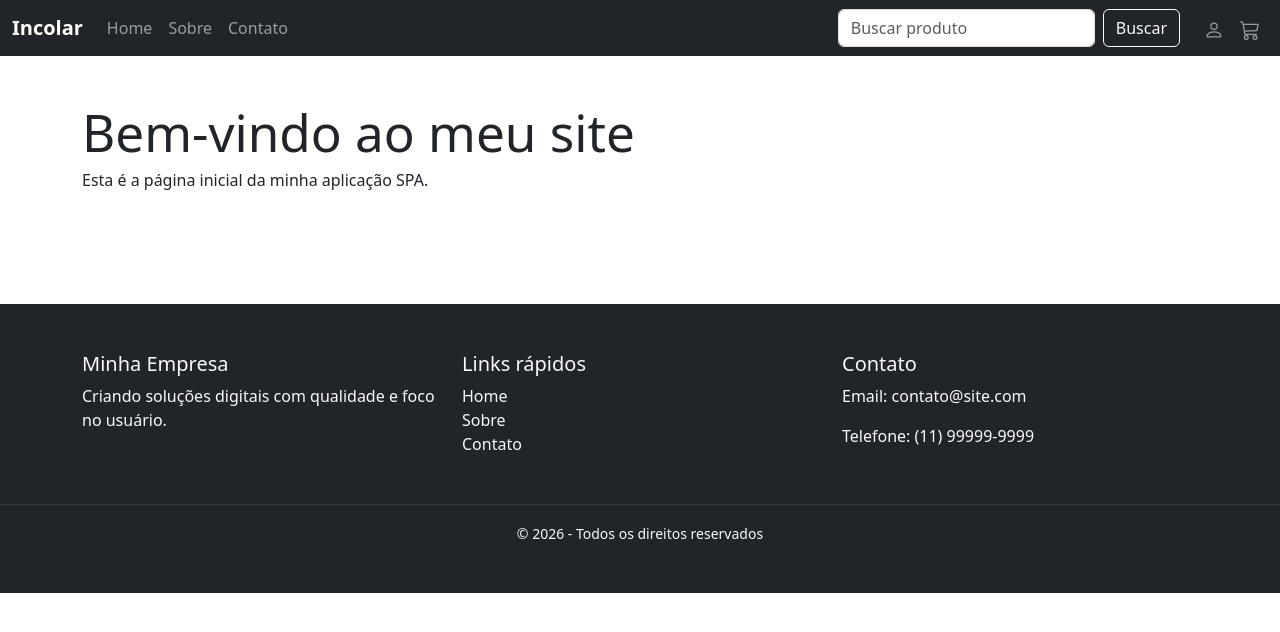
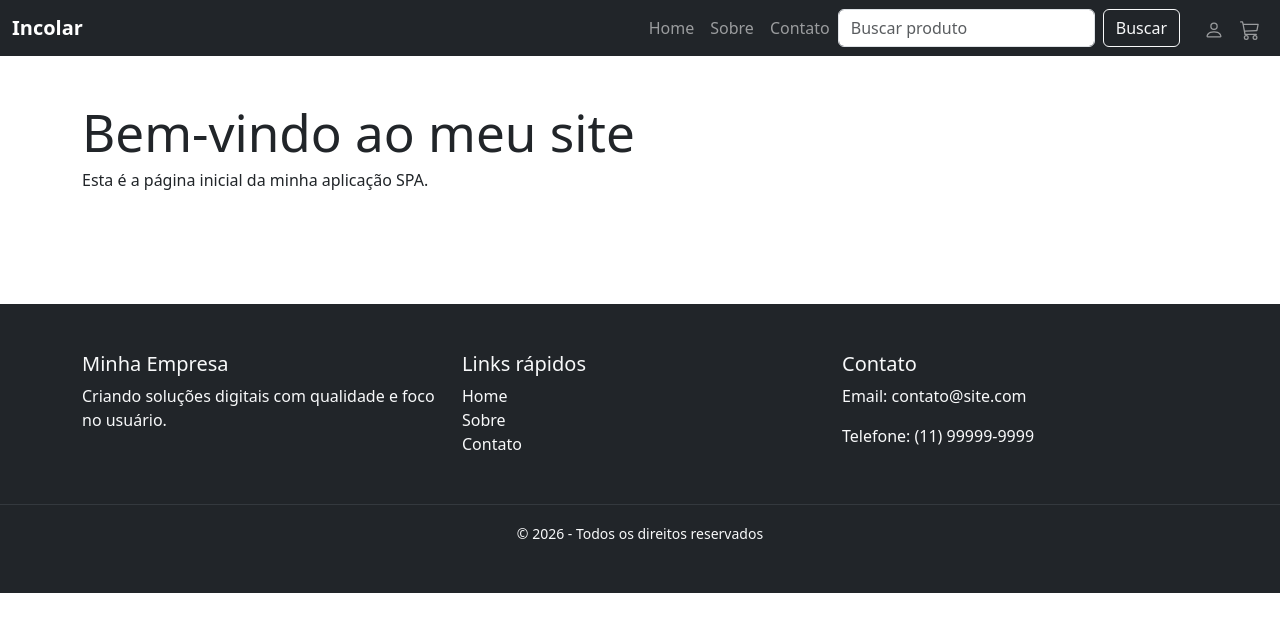
Before and after one commit to dcs30000/landingPage-reactjsBootstrap, a React (Vite) app: page / in a window 1280 px wide. Shown: the top 632 px of the page. Built offline with nearby package versions, Linux system fonts and the light colour scheme.

Commit message:
retirei o me-auto da Nav e coloquei o ms-auto align-items-center

```diff
--- a/src/components/header/header.jsx
+++ b/src/components/header/header.jsx
@@ -16,7 +16,7 @@ function Header() {
 
         {/* Menu */}
         <Navbar.Collapse id="menu-principal">
-          <Nav className="me-auto">
+          <Nav className="ms-auto align-items-center">
             <Nav.Link as={Link} to="/">Home</Nav.Link>
             <Nav.Link as={Link} to="/sobre">Sobre</Nav.Link>
             <Nav.Link as={Link} to="/contato">Contato</Nav.Link>
```
